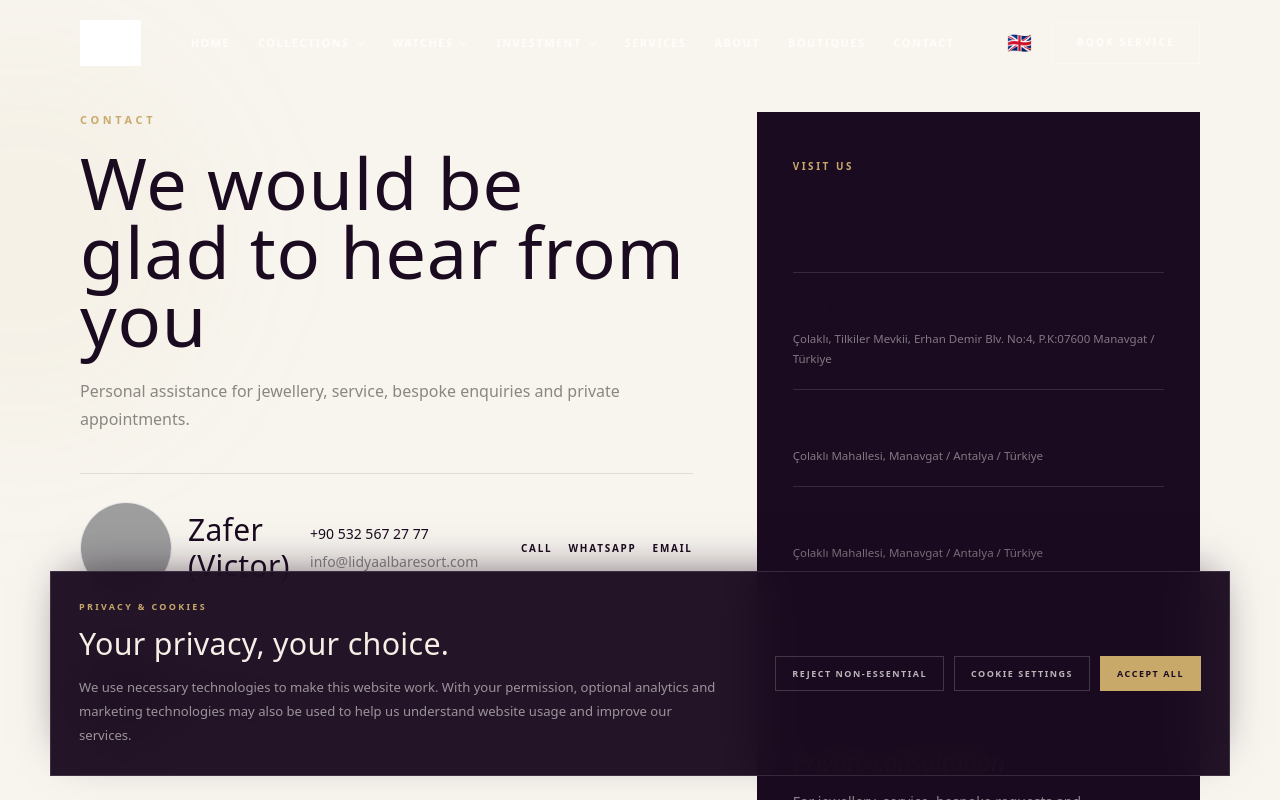
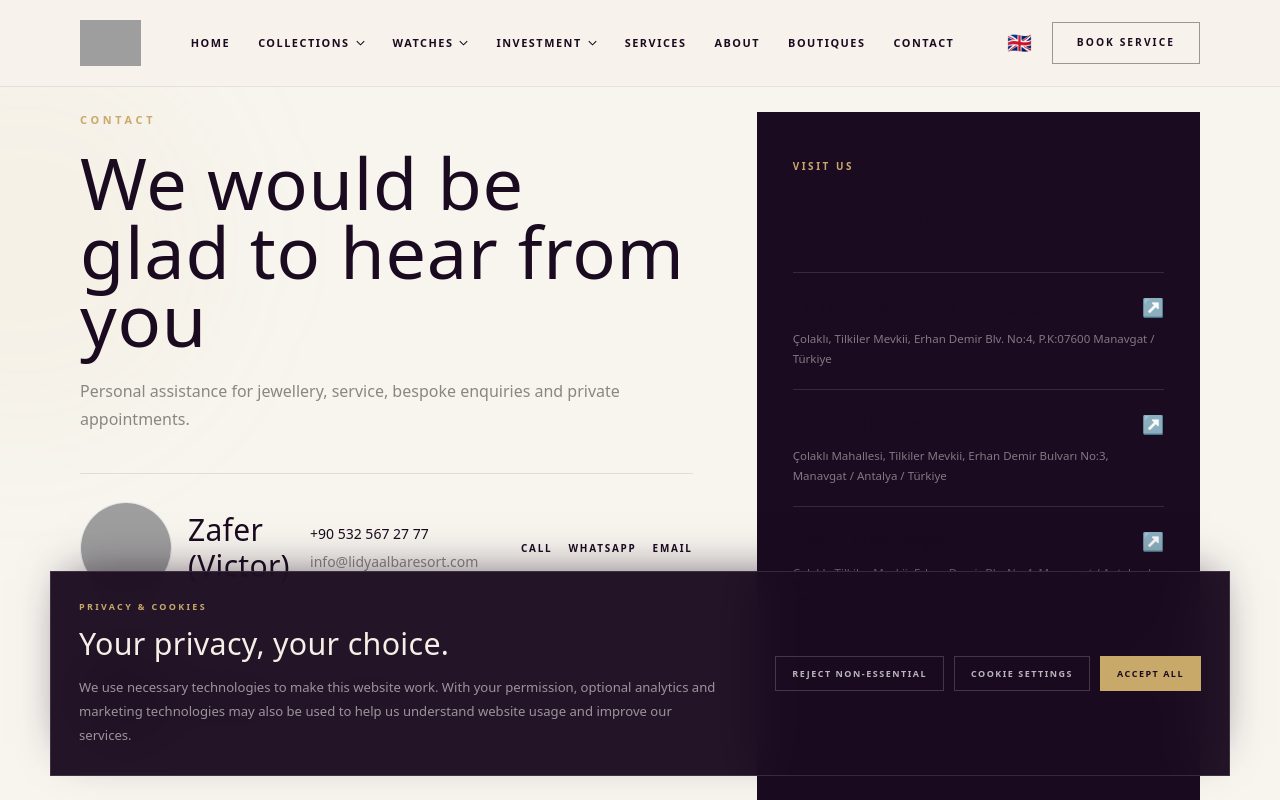
Before and after one commit to IBFDENT/LidyaAlbaresort.com, a Next.js app: page /contact in a window 1280 px wide. Shown: the top 800 px of the page. Built offline with nearby package versions, Linux system fonts and the light colour scheme; grey boxes are pictures that could not be loaded.

Commit message:
fix: restore contact hotel links and light header

```diff
--- a/src/components/Contact.tsx
+++ b/src/components/Contact.tsx
@@ -41,10 +41,30 @@ const copy: Partial<Record<Locale, { title: string; intro: string; boutiques: st
 };
 
 const locations = [
-  ["LIDYA JEWELLERY — Manavgat", "Çolaklı, Tilkiler Mevkii, Erhan Demir Blv. No:4, P.K:07600 Manavgat / Türkiye"],
-  ["Hotel Alba Resort", "Çolaklı Mahallesi, Manavgat / Antalya / Türkiye"],
-  ["Hotel Alba Royal", "Çolaklı Mahallesi, Manavgat / Antalya / Türkiye"],
-  ["Hotel Alba Queen", "Çolaklı Mahallesi, Manavgat / Antalya / Türkiye"],
+  {
+    name: "LIDYA JEWELLERY — Manavgat",
+    detail: "Çolaklı, Tilkiler Mevkii, Erhan Demir Blv. No:4, P.K:07600 Manavgat / Türkiye",
+    href: "/boutiques",
+    external: false,
+  },
+  {
+    name: "Hotel Alba Resort",
+    detail: "Çolaklı Mahallesi, Tilkiler Mevkii, Erhan Demir Bulvarı No:3, Manavgat / Antalya / Türkiye",
+    href: "https://www.albahotels.com.tr/en/resort-en/",
+    external: true,
+  },
+  {
+    name: "Hotel Alba Royal",
+    detail: "Çolaklı, Tilkiler Mevkii, Erhan Demir Blv. No:4, Manavgat / Antalya / Türkiye",
+    href: "https://www.albahotels.com.tr/en/royal-en/",
+    external: true,
+  },
+  {
+    name: "Hotel Alba Queen",
+    detail: "Çolaklı, Tilkiler Mevkii, Erhan Demir Blv. No:3-1, Manavgat / Antalya / Türkiye",
+    href: "https://www.albahotels.com.tr/en/queen-en/",
+    external: true,
+  },
 ];
 
 export default function Contact() {
@@ -53,6 +73,27 @@ export default function Contact() {
 
   return (
     <section id="contact" className="relative scroll-mt-28 overflow-hidden bg-ivory py-20 md:py-24 lg:py-28">
+      <style jsx global>{`
+        .site-header {
+          background: rgba(247, 243, 236, 0.97) !important;
+          box-shadow: 0 1px 0 rgba(27, 11, 32, 0.08) !important;
+          backdrop-filter: blur(18px);
+        }
+        .site-header nav {
+          color: #1b0b20 !important;
+        }
+        .site-header a[href="/contact"] {
+          color: #1b0b20 !important;
+          border-color: rgba(27, 11, 32, 0.4) !important;
+        }
+        .site-header a[href="/contact"]:hover {
+          color: #c9a45c !important;
+        }
+        .site-header img[alt="LIDYA JEWELRY"] {
+          filter: none !important;
+        }
+      `}</style>
+
       <div className="pointer-events-none absolute -left-44 top-10 h-[400px] w-[400px] rounded-full bg-gold/5 blur-3xl" />
       <div className="relative mx-auto max-w-[1440px] px-5 sm:px-6 md:px-10 lg:px-16 xl:px-20">
         <div className="grid gap-10 lg:grid-cols-12">
@@ -93,11 +134,24 @@ export default function Contact() {
               <span className="text-[0.62rem] font-semibold uppercase tracking-[0.26em] text-gold">Visit us</span>
               <h3 className="mt-4 font-display text-4xl text-[#F5EFE6] md:text-5xl">{t.boutiques}</h3>
               <div className="mt-8 border-t border-brand-white/12">
-                {locations.map(([name, detail]) => (
-                  <div key={name} className="border-b border-brand-white/12 py-5">
-                    <h4 className="font-display text-xl text-[#F5EFE6]">{name}</h4>
-                    <p className="mt-2 text-[0.72rem] leading-5 text-brand-white/45">{detail}</p>
-                  </div>
+                {locations.map((location) => (
+                  <a
+                    key={location.name}
+                    href={location.href}
+                    target={location.external ? "_blank" : undefined}
+                    rel={location.external ? "noopener noreferrer" : undefined}
+                    className="group block border-b border-brand-white/12 py-5"
+                  >
+                    <div className="flex items-center justify-between gap-5">
+                      <h4 className="font-display text-xl text-[#F5EFE6] transition-colors duration-300 group-hover:text-gold">
+                        {location.name}
+                      </h4>
+                      <span className="shrink-0 text-lg text-gold transition-transform duration-300 group-hover:translate-x-1" aria-hidden="true">↗</span>
+                    </div>
+                    <p className="mt-2 text-[0.72rem] leading-5 text-brand-white/45 transition-colors duration-300 group-hover:text-brand-white/65">
+                      {location.detail}
+                    </p>
+                  </a>
                 ))}
               </div>
               <div className="mt-8 border-t border-brand-white/12 pt-8">
```
